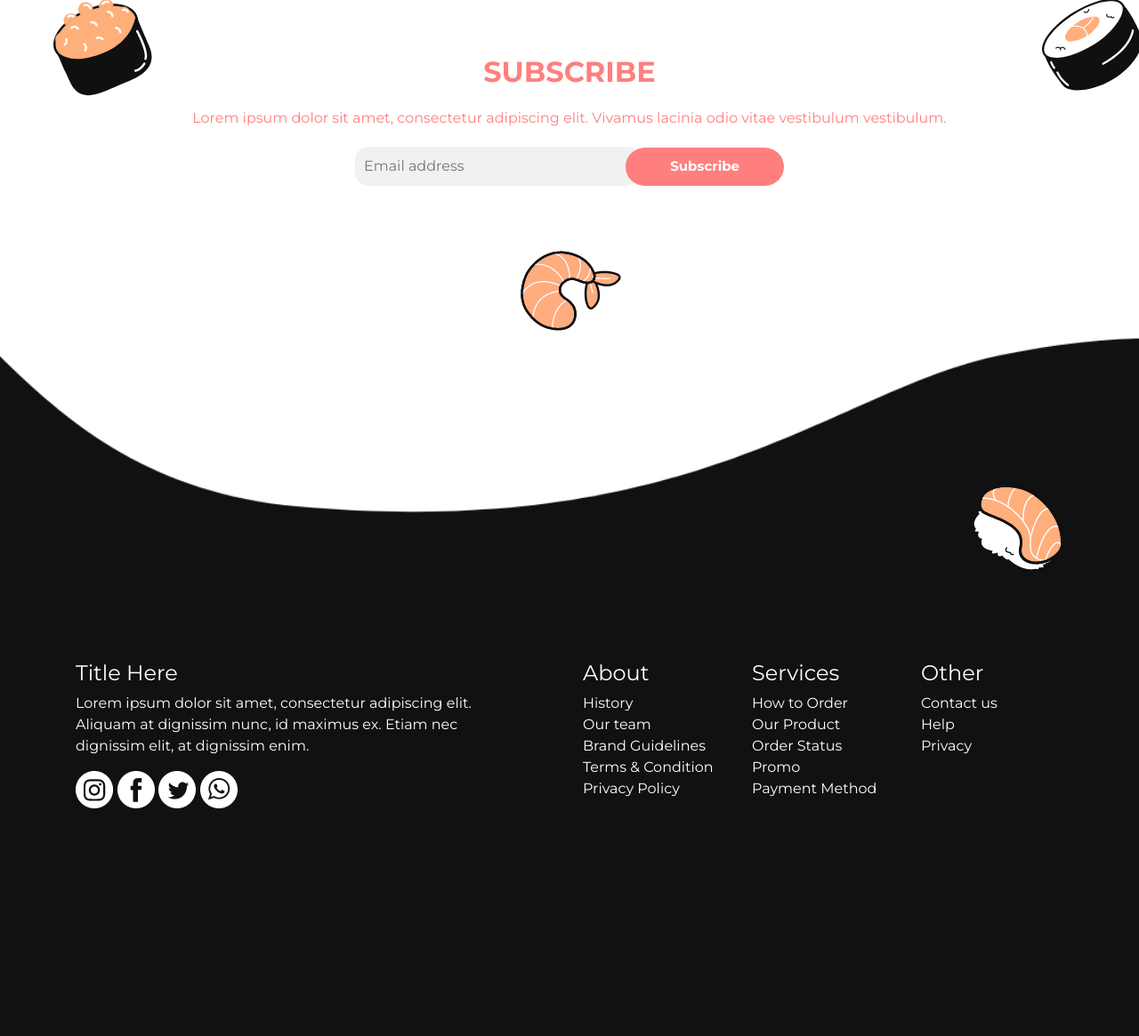
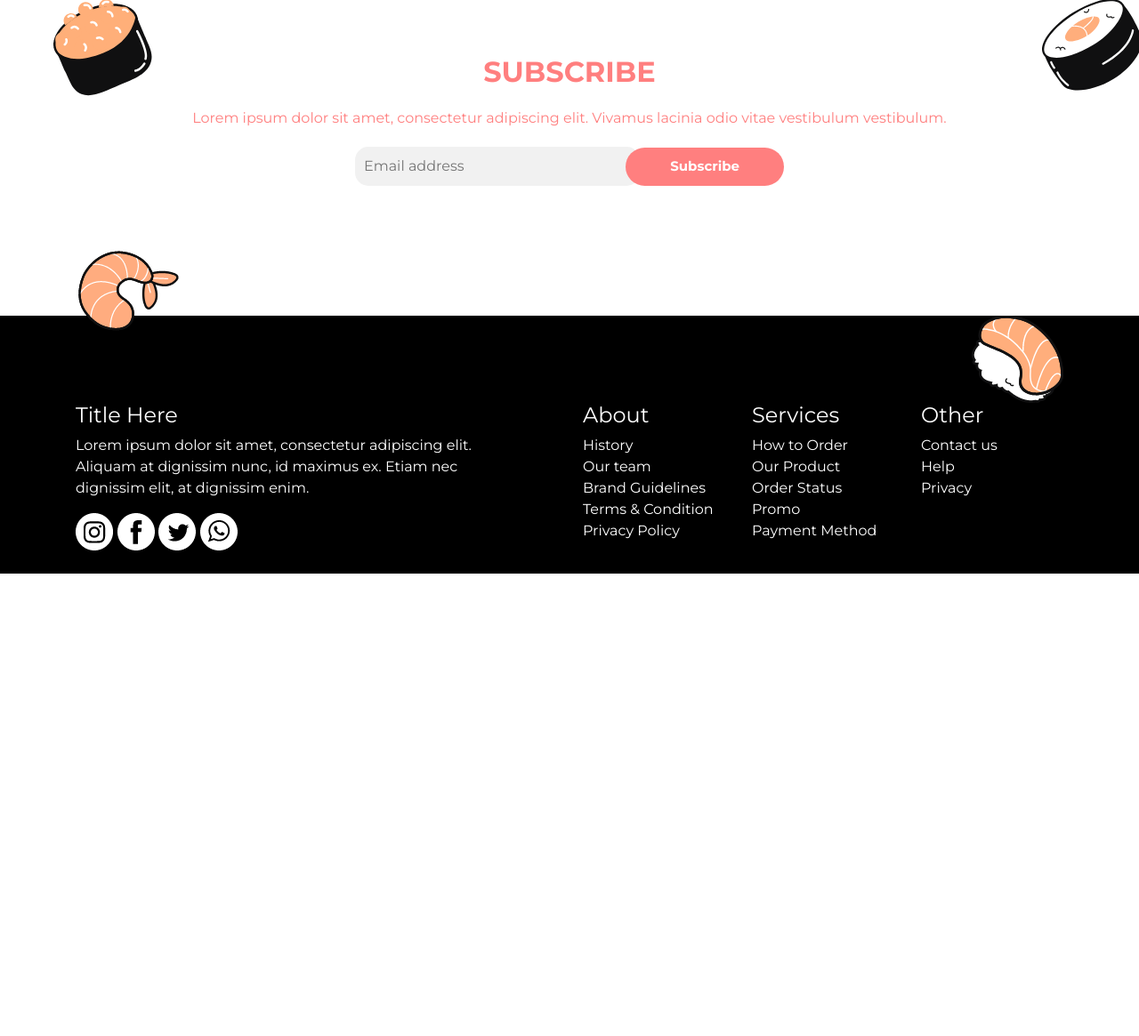
Before and after one commit to LaimaNam/SushiPlacePage, a PHP site: page / in a window 1280 px wide. Shown: the part 4193-5358 px from the top of the page at 89% size. After the commit the page ends 4838 px from the top, so only its background shows below. Run offline with PHP 8.4, Linux system fonts and the light colour scheme; some libraries are stand-ins or nearby versions.

Commit message:
scss changes

```diff
--- a/css/style.css
+++ b/css/style.css
@@ -103,6 +103,17 @@ p {
 .bestseller img,
 .bestseller h4 {
   margin-bottom: 20px;
+}
+
+.bestseller a {
+  text-decoration: none;
+  color: white;
+}
+
+.bestseller a:hover {
+  color: black;
+  text-decoration: none;
+  cursor: pointer;
 }
 
 .bestvegan {
@@ -299,21 +310,9 @@ p {
 }
 
 .contacts {
-  position: relative;
-  background-image: url(../img/background7.png);
-  background-position: center;
-  height: 900px;
+  background-color: black;
   max-height: 100%;
   width: 100%;
-  background-size: cover;
-  background-repeat: no-repeat;
-  z-index: 2;
-  margin-top: -200px;
-}
-
-.contacts .sushi-nigiri {
-  margin-top: 280px;
-  margin-bottom: 100px;
 }
 
 .contacts .social {
--- a/css/style.scss
+++ b/css/style.scss
@@ -110,6 +110,16 @@ p {
   img,
   h4 {
     margin-bottom: 20px;
+  }
+
+  a {
+    text-decoration: none;
+    color: white;
+  }
+  a:hover {
+    color: black;
+    text-decoration: none;
+    cursor: pointer;
   }
 }
 
@@ -306,20 +316,11 @@ p {
 }
 
 .contacts {
-  position: relative;
-  background-image: url(../img/background7.png);
-  background-position: center;
-  height: 900px;
+  background-color: black;
   max-height: 100%;
   width: 100%;
-  background-size: cover;
-  background-repeat: no-repeat;
-  z-index: 2;
-  margin-top: -200px;
 
   .sushi-nigiri {
-    margin-top: 280px;
-    margin-bottom: 100px;
   }
   .social {
     padding-right: 50px;
--- a/index.php
+++ b/index.php
@@ -39,17 +39,17 @@
 
               <div class="col-lg-4 sushi-plate ">
                 <img src="img/plate1.png" alt="">
-                <h4>Title Here</h4>
+                <h4><a href="#">Title Here</a></h4>
                 <p>Lorem ipsum dolor sit amet, consectetur adipiscing elit.</p>
               </div>
               <div class="col-lg-4 sushi-plate">
                 <img src="img/plate2.png" alt="">
-                <h4>Title Here</h4>
+                <h4><a href="#">Title Here</a></h4>
                 <p>Lorem ipsum dolor sit amet, consectetur adipiscing elit.</p>
               </div>
               <div class="col-lg-4 sushi-plate">
                 <img src="img/plate3.png" alt="">
-                <h4>Title Here</h4>
+                <h4><a href="#">Title Here</a></h4>
                 <p>Lorem ipsum dolor sit amet, consectetur adipiscing elit.</p>
               </div>
 
@@ -182,7 +182,7 @@
           </div>
         </div>
 
-        <div class="container text-center subscr-img3">
+        <div class="container text-left subscr-img3">
           <img src="img/vector3.png" alt="">
         </div>
     </div>
```
Also changed, not shown: 2 other files.
